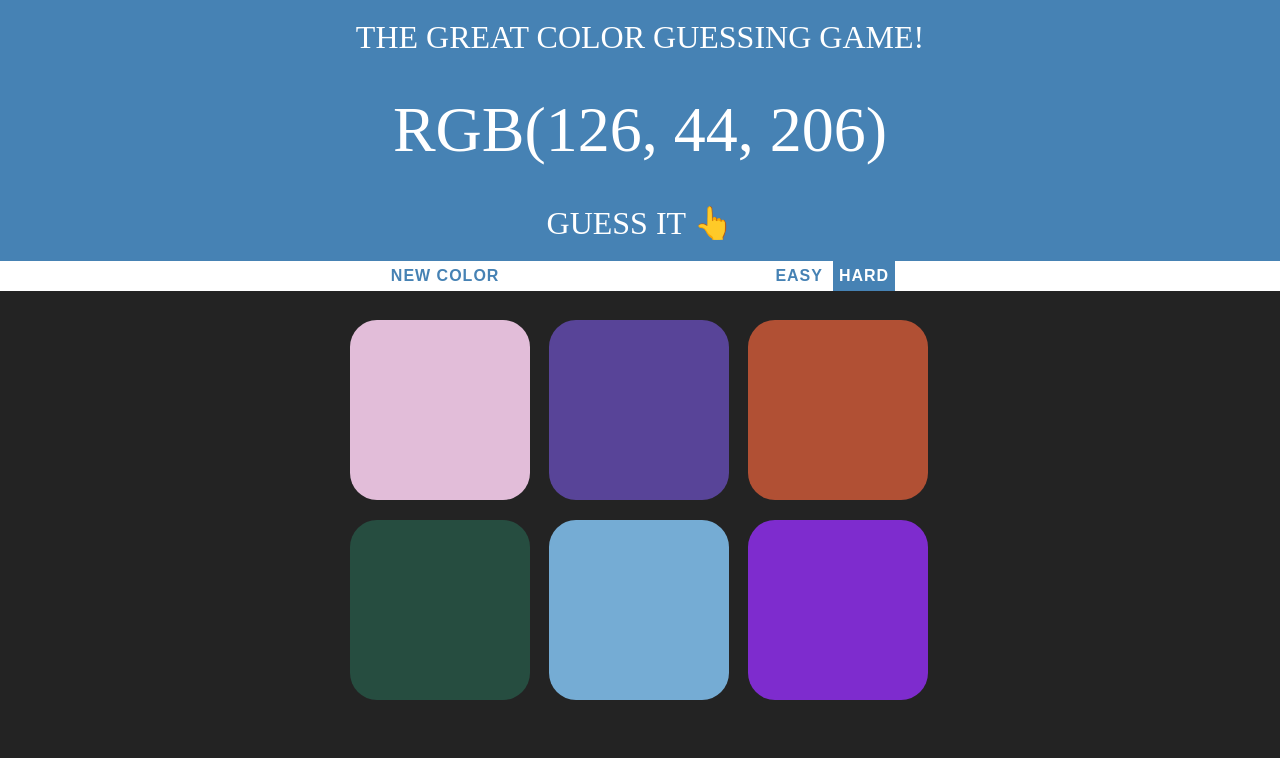
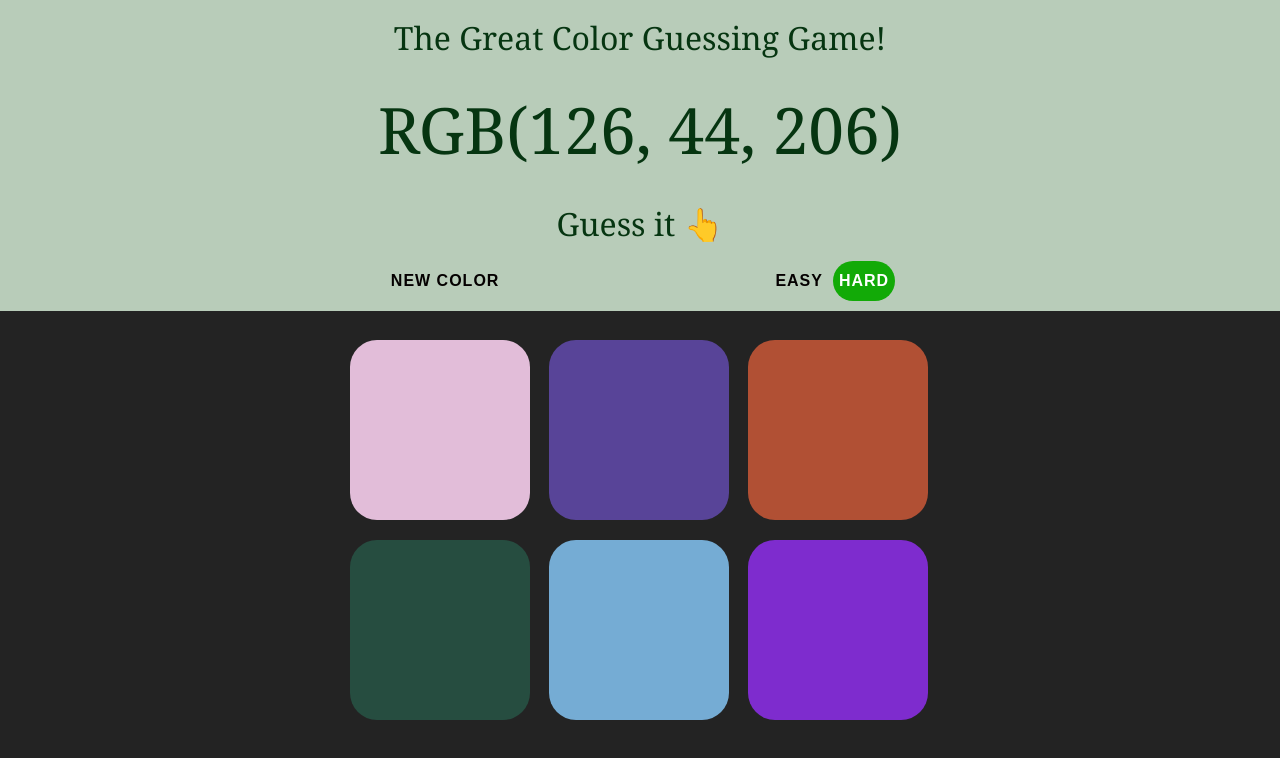
Before and after one commit to rishiP2001/Hacktoberfest2022, a plain HTML site: page colour guessing game/Color-Guessing-Game-main/index.html in a window 1280 px wide. Drawn offline with Linux system fonts and the light colour scheme.

Commit message:
Updated style.css

```diff
--- a/colour guessing game/Color-Guessing-Game-main/style.css
+++ b/colour guessing game/Color-Guessing-Game-main/style.css
@@ -8,17 +8,20 @@ body{
     margin: 20px auto;
 
 }
+
 h1{
     text-align: center;
-    color: white;
+    color: rgb(6, 53, 17);
     font-weight: normal;
-    text-transform: uppercase;
-    background-color: steelblue;
+    font-family:'Georgia';
+    background-color: rgb(184, 204, 185);
     margin: 0;
     line-height: 1.1;
     padding: 20px 0;
+
 }
 h1 span{
+   text-transform: uppercase;
     font-size: 2em;
 }
 
@@ -31,22 +34,23 @@ h1 span{
     transition: background 0.6s;
 }
 #stripe {
-    background: white;
-    height: 30px;
+    background: rgb(184, 204, 185);
+    height: 50px;
     text-align: center;
 }
 .selected{
-    color: white;
-    background-color: steelblue;
+    color: rgb(255, 255, 255);
+    background-color: rgb(18, 170, 7);
+    border-radius: 50px;
 }
 
 button{
     border: none;
     background: none;
     text-transform: uppercase;
-    height: 100%;
+    height: 80%;
     font-weight: 700;
-    color: steelblue;
+    color: rgb(4, 0, 0);
     letter-spacing: 1px;
     font-size: inherit;
     transition: all 0.3s;
@@ -55,10 +59,17 @@ button{
 #message{
     display: inline-block;
     width: 20%;
+    height:50%;
+    font-size:20px;
+    font-family: 'Tahoma';
+    color:black;
+    font-style: bold;
 }
 
 button:hover{
     color: white;
-    background: steelblue;
+    background: rgb(4, 43, 75);
+    border-radius:50px;
+    box-shadow: 10em;
 
 }
```
